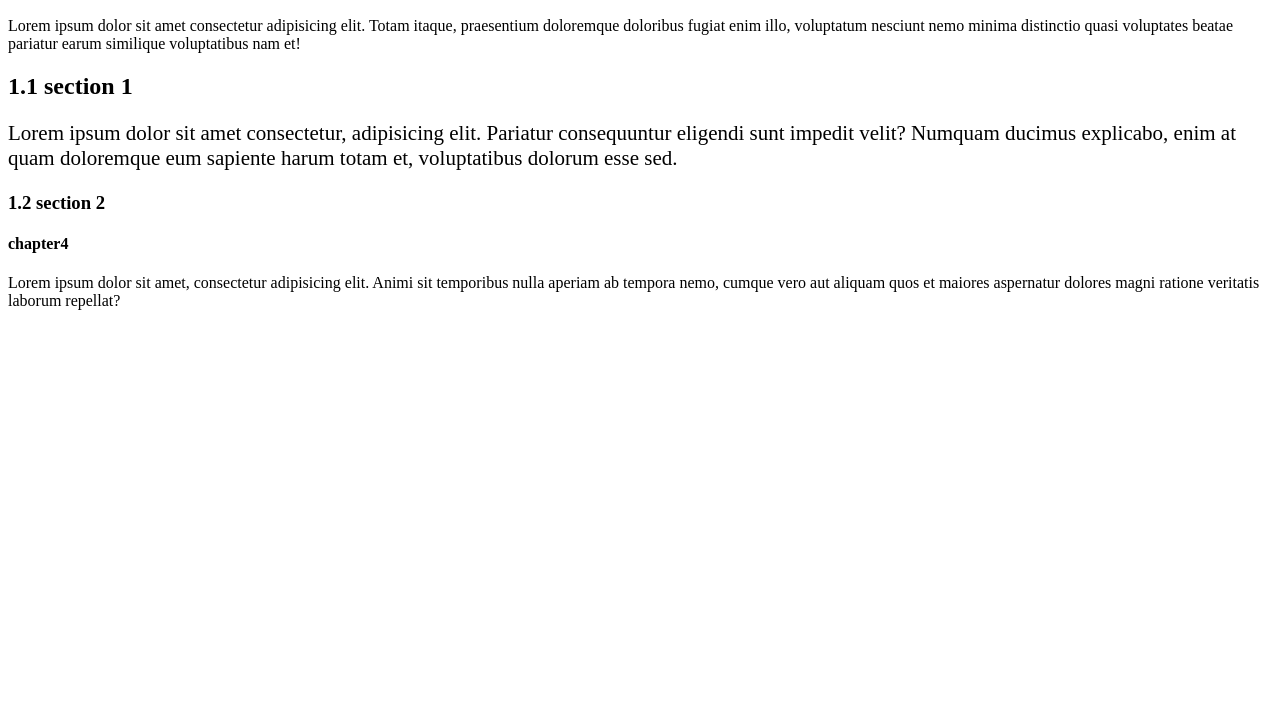
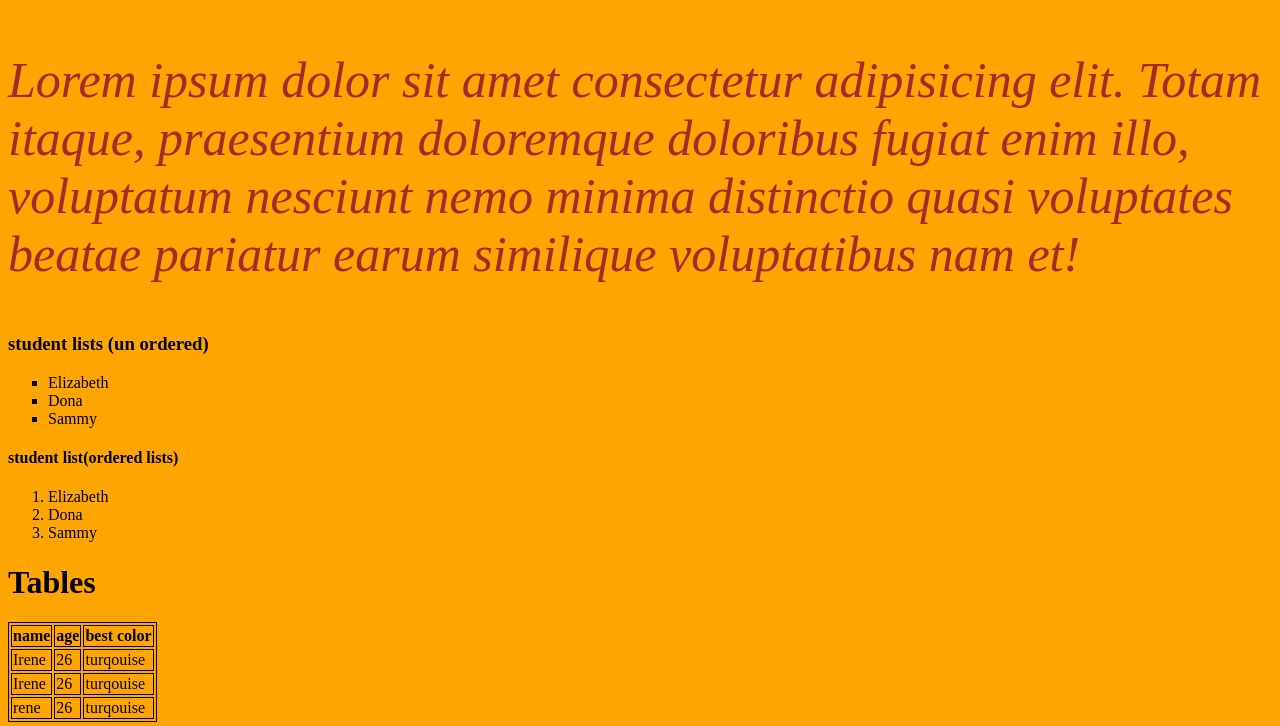
Before and after one commit to aolirene/first-repository, a plain HTML site: page index.html in a window 1280 px wide. Shown: the part 936-1662 px from the top of the page. Before the commit the page ends 1262 px from the top, so only its background shows below. Drawn offline with Linux system fonts and the light colour scheme.

Commit message:
classes and ids

```diff
--- a/index.html
+++ b/index.html
@@ -1,23 +1,80 @@
 <!DOCTYPE html>
 <html>
 <head>
-<title>AboutCohort 11 evening</title>
+    <title>AboutCohort 11 evening</title>
+    <style>
+         .car {background-color: aqua;
+          border: 1 px;
+          margin: 20px;
+          font-size: 20px;
+          padding: 20px;
+            }
+            .irene{ font-style: italic;
+          font-size: 50px;}
+            #first-paragraph{ color: brown;}
+    </style>
+
+<style>
+    table, th, td {
+         border: 1px solid black;
+    }
+</style>
 </head>
-<body>
+<body style="background-color: orange">
 <a href="about.html">go to about</a>
 <h1>About page</h1>
 <img src="doc.jpg" alt="doctor strange's image" width="800px">
 <img src="https://images.theconversation.com/files/195852/original/file-20171122-6020-102njsc.jpg" alt="museveni" width="500px">
-<p>Lorem ipsum dolor sit amet consectetur adipisicing elit. Totam itaque, praesentium doloremque doloribus fugiat enim illo, voluptatum nesciunt
-     nemo minima distinctio quasi voluptates beatae pariatur earum similique voluptatibus nam et!</p>
+<p class="odd irene" id="first-paragraph">Lorem ipsum dolor sit amet consectetur adipisicing elit. Totam itaque, praesentium doloremque doloribus fugiat enim illo, voluptatum nesciunt
+     nemo minima distinctio quasi voluptates beatae pariatur earum similique voluptatibus  nam et!</p>
+     <h3>student lists (un ordered)</h3>
+     <ul style="list-style-type: square ;">
+          <li>Elizabeth</li>
+          <li>Dona</li>
+          <li>Sammy</li>
+     </ul>
+<h4> student list(ordered lists)</h4>
+<ol>
+     <li>Elizabeth</li>
+     <li>Dona</li>
+     <li>Sammy</li>
+</ol>
+<h1> Tables </h1>
+<table>
+     <thead>
+          <tr>
+               <th>name</th>
+               <th>age</th>
+               <th>best color</th>
+          </tr>
+     </thead>
+     <tbody>
+          <tr>
+               <td>Irene</td>
+               <td>26</td>
+               <td>turqouise</td>
+          </tr>
+          <tr>
+               <td>Irene</td>
+               <td>26</td>
+               <td>turqouise</td>
+          </tr>
+          <tr>
+               <td>rene</td>
+               <td>26</td>
+               <td>turqouise</td>
+          </tr>
+     </tbody>
 
+
+</table>
 <h2>1.1 section 1</h2>
 <p style="font-size:21px ;">Lorem ipsum dolor sit amet consectetur, adipisicing elit. Pariatur consequuntur eligendi sunt impedit velit? Numquam ducimus
-     explicabo, enim at quam doloremque eum sapiente harum totam et, voluptatibus dolorum esse sed.</p>
+     explicabo, enim at quam doloremque eum sapiente harum totam et, voluptatibus dolorum <br>esse sed.</p>
 
-<h3>1.2 section 2</h3>
-<h4> chapter4</h4>
-<p>Lorem ipsum dolor sit amet, consectetur adipisicing elit. Animi sit temporibus nulla aperiam ab tempora nemo, cumque
+<h3 style="color: blue ;">1.2 section 2</h3>
+<h4 class="car"> chapter4 </h4>
+<p class="car">Lorem ipsum dolor sit amet, consectetur adipisicing elit. Animi sit temporibus nulla aperiam ab tempora nemo, cumque
     vero aut aliquam quos et maiores aspernatur dolores magni ratione veritatis laborum repellat?</p>
 
 </body>
```
